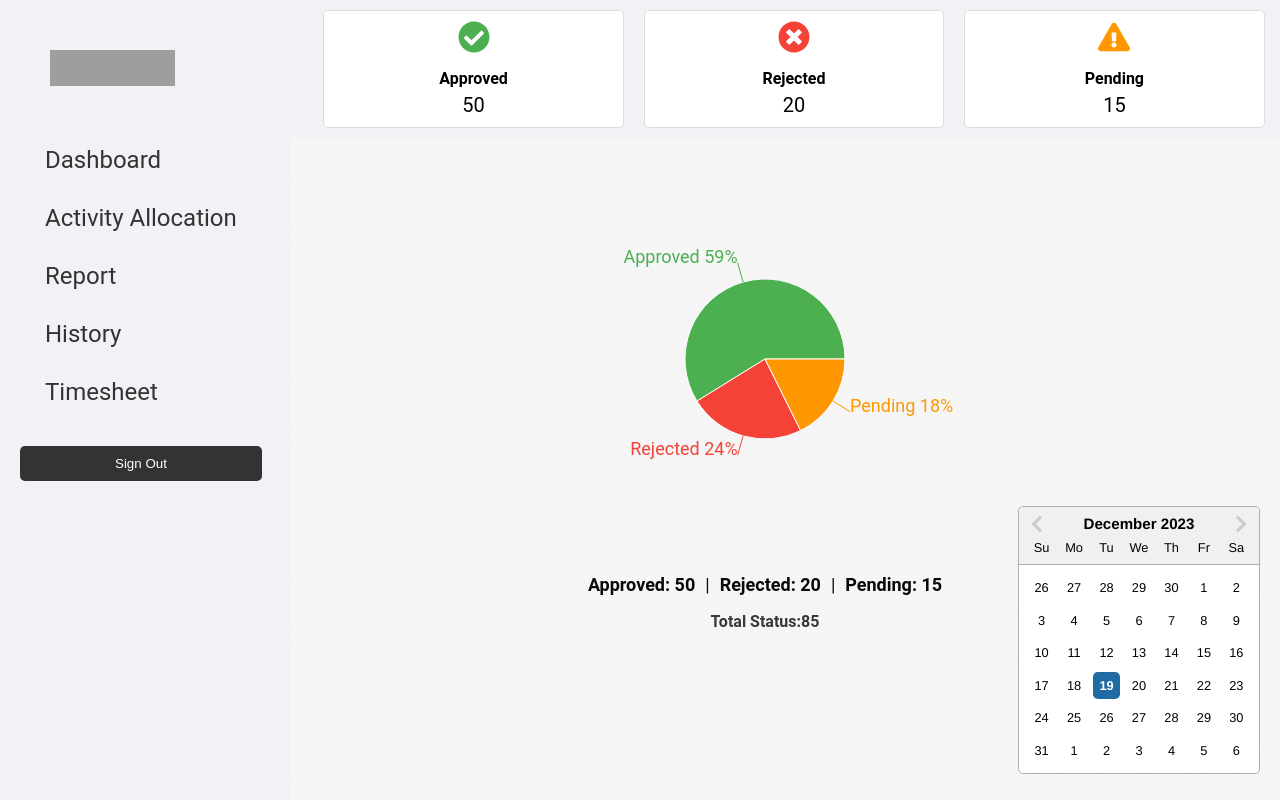
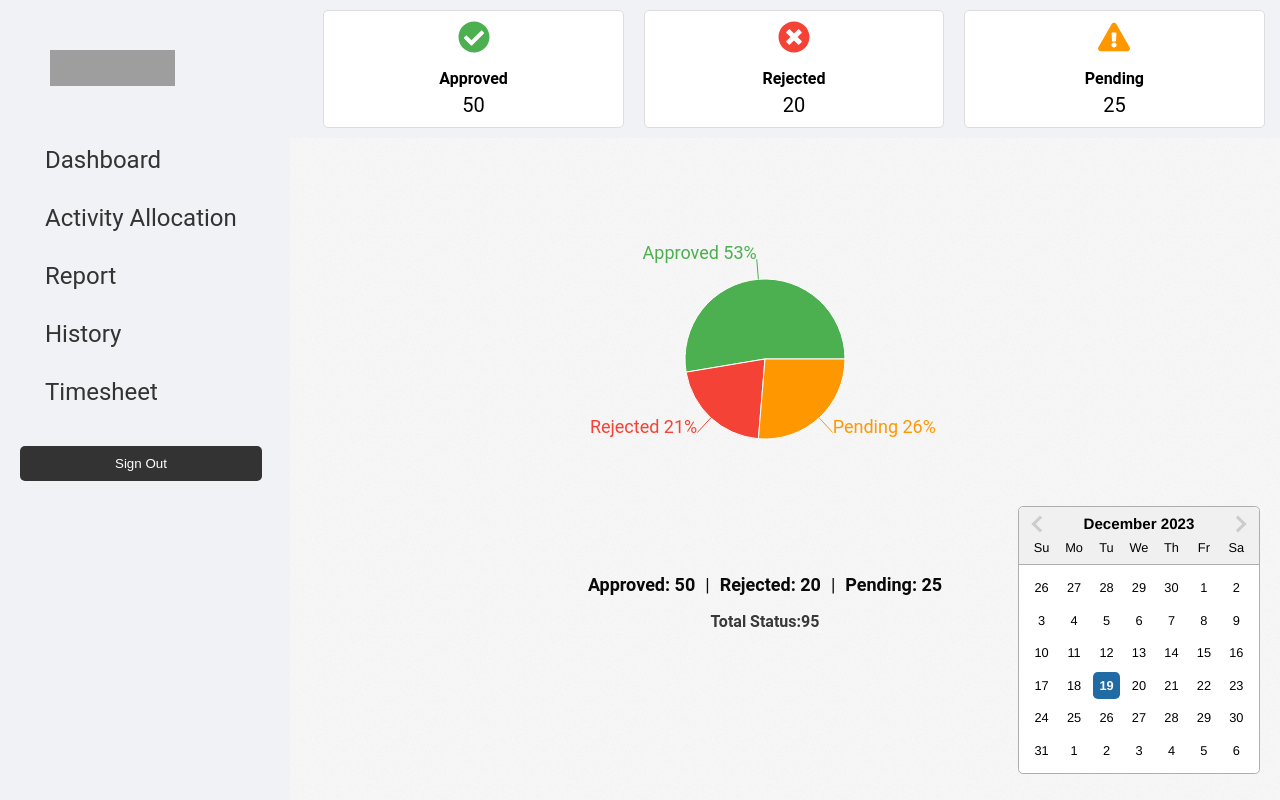
Before and after one commit to Pr776/Manager_System, a React (Create React App) app in the folder Frontend_Manager/tm/: page /dashboard in a window 1280 px wide. Built offline with nearby package versions, Linux system fonts and the light colour scheme; grey boxes are pictures that could not be loaded; the HTML template or start-up script is replaced by a standard one.

Commit message:
Number changed

```diff
--- a/Frontend_Manager/tm/src/App.js
+++ b/Frontend_Manager/tm/src/App.js
@@ -9,7 +9,7 @@ import Dashboard from "./Components/Dashboard";
 function App() {
   const approvedCount = 50;
   const rejectedCount = 20;
-  const pendingCount = 15;
+  const pendingCount = 25;
   return (
     <div className="App">
       <Routes>
```
